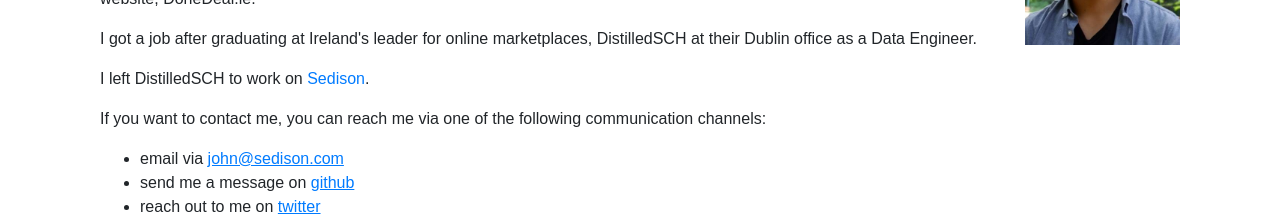
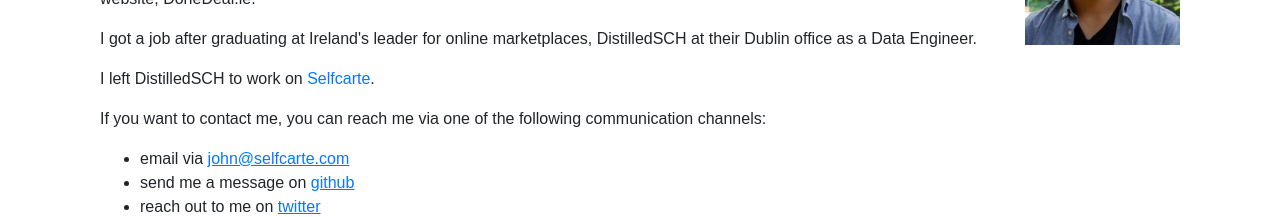
Before and after one commit to jkrclaro/jkrclaro.github.io, a React (Create React App) app: page / in a window 1280 px wide. Shown: the part 173-390 px from the top of the page. Built offline with nearby package versions, Linux system fonts and the light colour scheme; what webfontloader would draw is missing.

Commit message:
Selfcarte

```diff
--- a/src/components/Home.jsx
+++ b/src/components/Home.jsx
@@ -17,10 +17,10 @@ class Home extends React.Component {
                         <p>I was born in Antipolo, Philippines then moved to Waterford, Ireland when I was 9 years old.</p>
                         <p>I studied Applied Computing in Waterford Institute of Technology and did work placement at Ireland's biggest classifieds website, DoneDeal.ie.</p>
                         <p>I got a job after graduating at Ireland's leader for online marketplaces, DistilledSCH at their Dublin office as a Data Engineer.</p>
-                        <p>I left DistilledSCH to work on <a href='https://www.sedison.com'>Sedison</a>.</p>
+                        <p>I left DistilledSCH to work on <a href='https://www.selfcarte.com'>Selfcarte</a>.</p>
                         <p>If you want to contact me, you can reach me via one of the following communication channels:</p>
                         <ul>
-                            <li>email via <a href='mailto:john@sedison.com' style={underlineStyle}>john@sedison.com</a></li>
+                            <li>email via <a href='mailto:john@selfcarte.com' style={underlineStyle}>john@selfcarte.com</a></li>
                             <li>send me a message on <a href='https://www.github.com/jkrclaro' target="_blank" rel="noopener noreferrer" style={underlineStyle}>github</a></li>
                             <li>reach out to me on <a href='https://www.twitter.com/jkrclaro' target="_blank" rel="noopener noreferrer" style={underlineStyle}>twitter</a></li>
                             <li>connect with me on <a href='https://www.linkedin.com/in/jkrclaro' target="_blank" rel="noopener noreferrer" style={underlineStyle}>linkedin</a></li>
```
Also changed, not shown: 1 other file (tests, documents, lock files or other folders).
